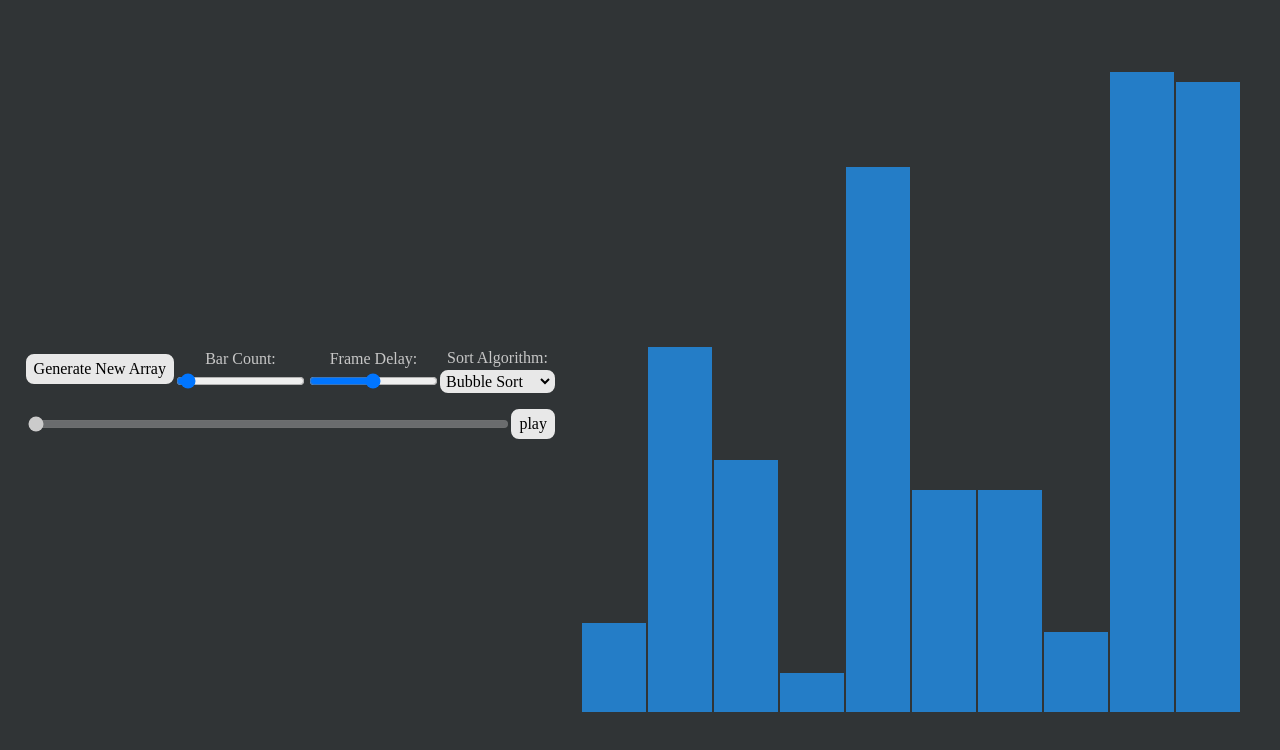
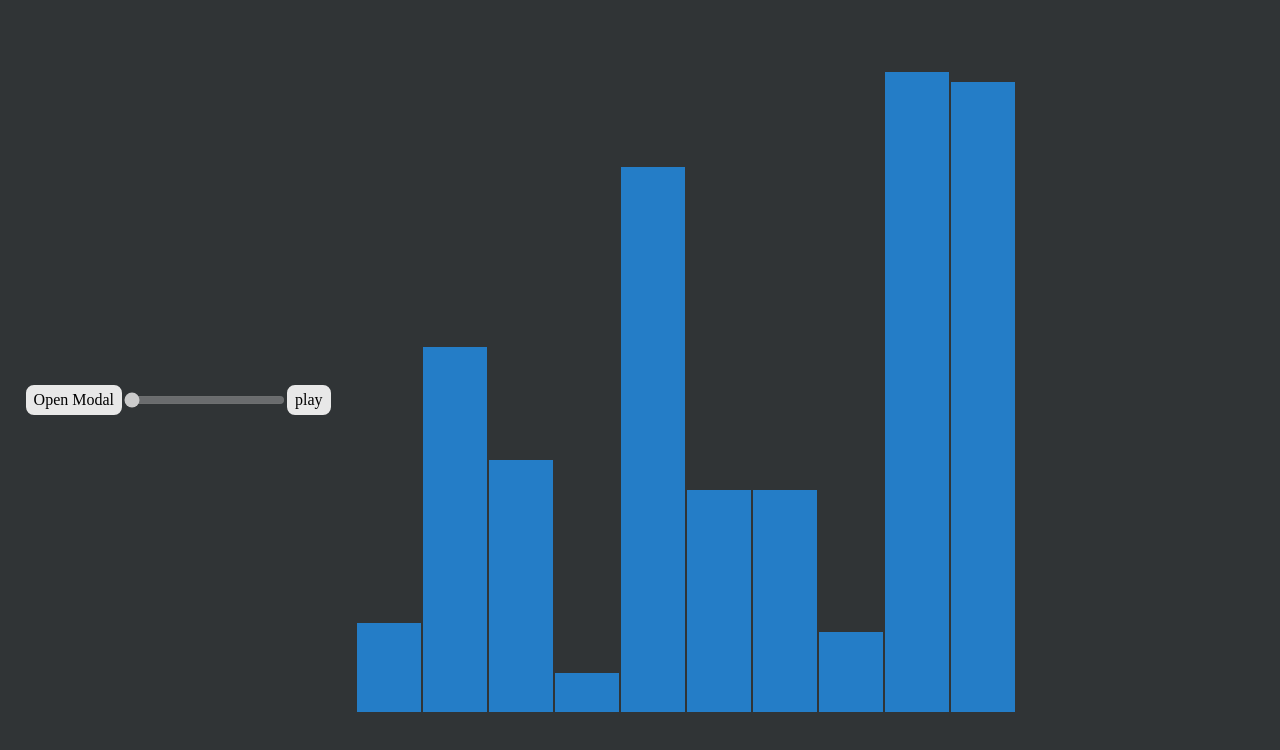
Before and after one commit to PezhmanGhavami/sorting-visualizer, a React (Create React App) app: page / in a window 1280 px wide. Shown: the top 750 px of the page. Built offline with nearby package versions, Linux system fonts and the light colour scheme.

Commit message:
Made a modal for the settings, we have the base shape, now I need to finalize my styles

```diff
--- a/src/components/navbar/navbar.component.tsx
+++ b/src/components/navbar/navbar.component.tsx
@@ -49,6 +49,11 @@ const Nav: FC<INavProps> = (props) => {
   const [sortType, setSortType] = useState(
     SortTypes.BUBBLE
   );
+  const [openModal, setOpenModal] = useState(false);
+
+  const toggleModal = () => {
+    setOpenModal((prev) => !prev);
+  };
 
   const handleInputChange: ChangeEventHandler<
     HTMLInputElement
@@ -108,6 +113,11 @@ const Nav: FC<INavProps> = (props) => {
   return (
     <nav className="nav">
       <form className="nav__form" onSubmit={handleSubmit}>
+        {openModal && (
+          <div className="modal-container">
+            <span onClick={toggleModal} className="close">
+              &times;
+            </span>
             <div className="nav-settings">
               <button
                 className="nav__form__item"
@@ -117,7 +127,9 @@ const Nav: FC<INavProps> = (props) => {
                 Generate New Array
               </button>
               <div className="nav__form__item">
-            <label htmlFor="bar-count">Bar Count: </label>
+                <label htmlFor="bar-count">
+                  Bar Count:{" "}
+                </label>
                 <span
                   className="tooltiptext"
                   id="animation-speed-tooltiptext"
@@ -186,8 +198,13 @@ const Nav: FC<INavProps> = (props) => {
                 </select>
               </div>
             </div>
+          </div>
+        )}
 
         <div className="nav-controllers">
+          <button type="button" onClick={toggleModal}>
+            Open Modal
+          </button>
           <input
             // className="nav__form__item"
             type="range"
--- a/src/components/navbar/navbar.styles.css
+++ b/src/components/navbar/navbar.styles.css
@@ -1,5 +1,6 @@
 .nav {
   /* margin-top: 2vh; */
+  position: relative;
   padding: 0 2vw;
   display: flex;
   justify-content: space-around;
@@ -7,11 +8,35 @@
   /* min-width: 100%; */
 }
 
+.modal-container {
+  position: absolute;
+  min-width: 25vmax;
+  min-height: 30vmax;
+  /* padding: 5vmin 5vmin; */
+  /* background-color: hsla(0, 0%, 10%, 0.3); */
+  background-color: var(--background-color-2);
+  z-index: 1;
+  bottom: 6vh;
+  right: 30vw;
+  display: flex;
+  justify-content: center;
+  align-items: center;
+  border-radius: var(--border-radius);
+}
+
+.close {
+  position: absolute;
+  top: 1px;
+  right: 1vh;
+  font-size: 2em;
+  cursor: pointer;
+}
+
 .nav-settings {
   display: flex;
-  justify-content: space-between;
+  flex-direction: column;
+  justify-content: space-evenly;
   align-items: center;
-  min-width: 100%;
 }
 
 .nav-controllers {
```
Lines whose indentation alone changed are shown as unchanged.
